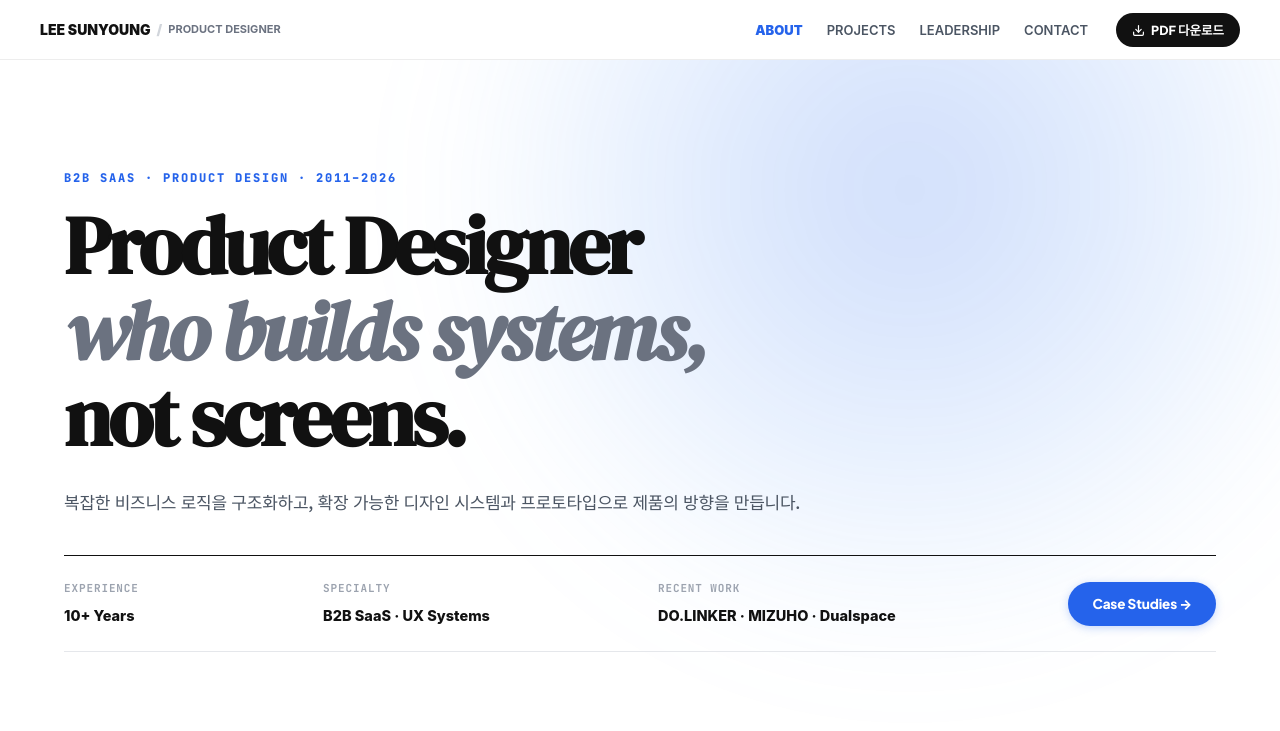
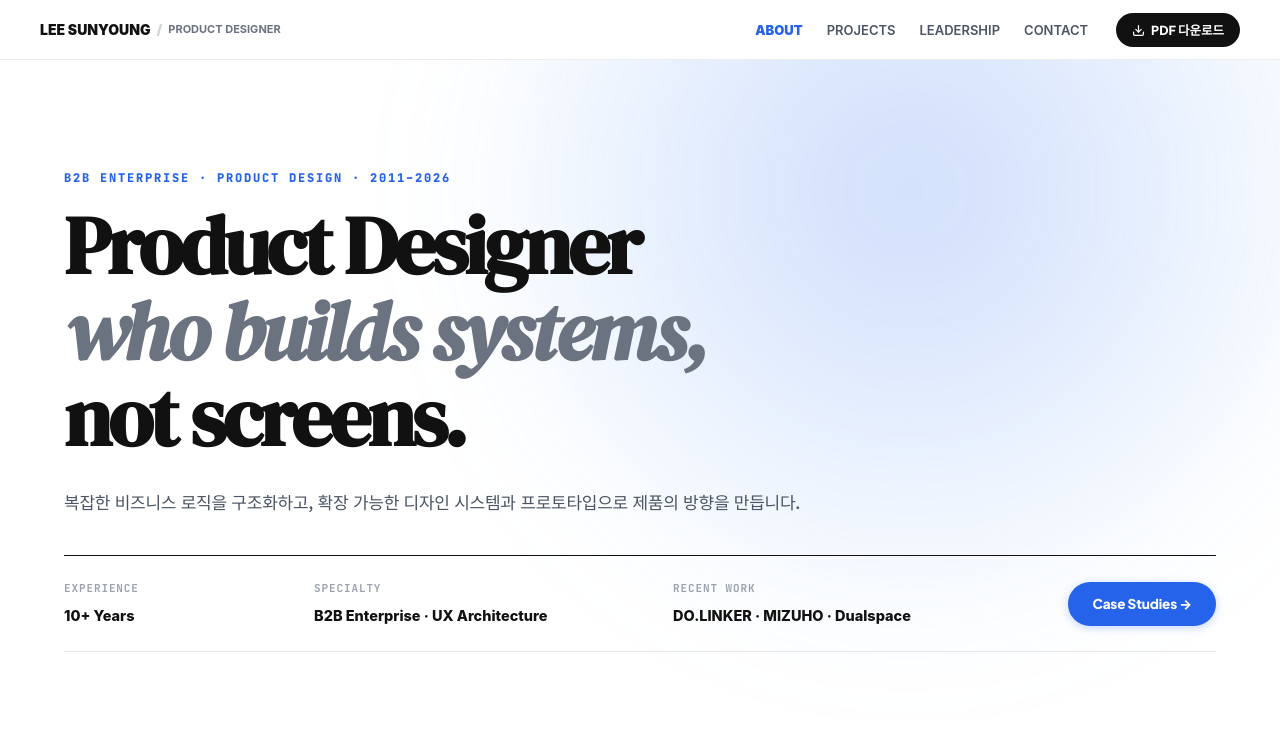
Before and after one commit to mobius38/sylee-portfolio, a React (Vite) app: page / in a window 1280 px wide. Shown: the top 731 px of the page. Built offline with nearby package versions, Linux system fonts and the light colour scheme; the HTML template or start-up script is replaced by a standard one.

Commit message:
style: update SPECIALTY to 'B2B Enterprise · UX Architecture' to accurately represent on-premise & enterprise system domain

```diff
--- a/src/components/sections/ContactFooter.tsx
+++ b/src/components/sections/ContactFooter.tsx
@@ -59,7 +59,7 @@ export function ContactFooter({ w }: { w: number }) {
             maxWidth: "700px",
           }}
         >
-          B2B SaaS 제품 디자인, 디자인 시스템 구축, 또는 협업 관련 문의를 환영합니다.
+          B2B 엔터프라이즈 제품 설계, 디자인 시스템 구축, 또는 협업 관련 문의를 환영합니다.
         </p>
 
         {/* 4. Dual Action Pill Buttons (시안과 1:1 완벽 일치: 2개 버튼) */}
--- a/src/components/sections/HeroProfileSection.tsx
+++ b/src/components/sections/HeroProfileSection.tsx
@@ -224,7 +224,7 @@ export function HeroProfileSection({
             marginBottom: "14px",
           }}
         >
-          B2B SaaS · Product Design · 2011–2026
+          B2B Enterprise · Product Design · 2011–2026
         </span>
 
         <h1
@@ -259,11 +259,11 @@ export function HeroProfileSection({
         </p>
       </div>
 
-      {/* 2. Sleek Meta Bar (시안과 1:1 완벽 일치: 심플 & 완벽한 밸런스) */}
+      {/* 2. Sleek Meta Bar (온프레미스 & 엔터프라이즈 도메인 정밀 반영) */}
       <div
         style={{
           display: "grid",
-          gridTemplateColumns: isMobile ? "1fr 1fr" : "1.2fr 1.6fr 2fr auto",
+          gridTemplateColumns: isMobile ? "1fr 1fr" : "1.2fr 1.8fr 2fr auto",
           alignItems: "center",
           gap: isMobile ? "20px 16px" : "32px",
           borderTop: "1px solid #111111",
@@ -286,7 +286,7 @@ export function HeroProfileSection({
             SPECIALTY
           </span>
           <span style={{ fontFamily: "'Inter', sans-serif", fontSize: "14.5px", fontWeight: 800, color: "#111111" }}>
-            B2B SaaS · UX Systems
+            B2B Enterprise · UX Architecture
           </span>
         </div>
         <div>
```
